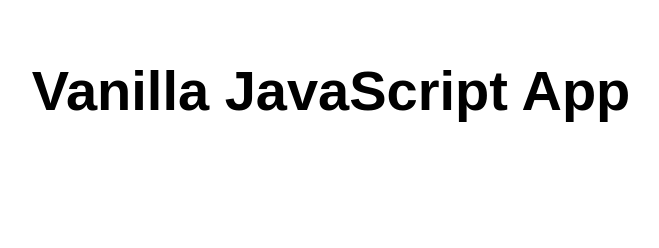
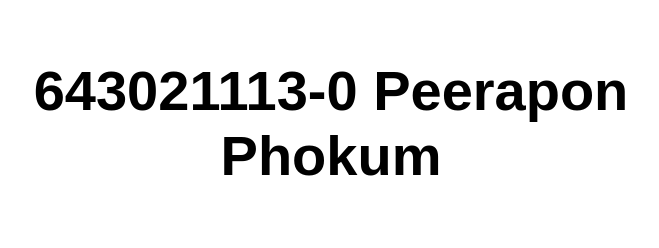
Before and after one commit to peerapon3014/PeeraponKKUWebapp, a website: page src/index.html in a window 1280 px wide. Shown: the whole page, without its empty margins (309-968 px from the left). Drawn offline with Linux system fonts and the light colour scheme.

Commit message:
Rename as peerapon

```diff
--- a/src/index.html
+++ b/src/index.html
@@ -10,7 +10,7 @@
 
 <body>
   <main>
-    <h1>Vanilla JavaScript App</h1>
+    <h1>643021113-0 Peerapon Phokum</h1>
   </main>
 </body>
 
```
